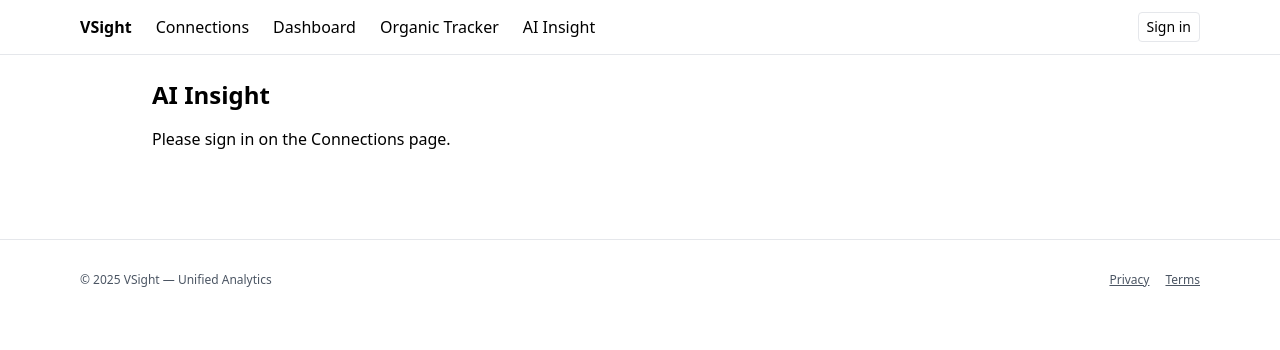
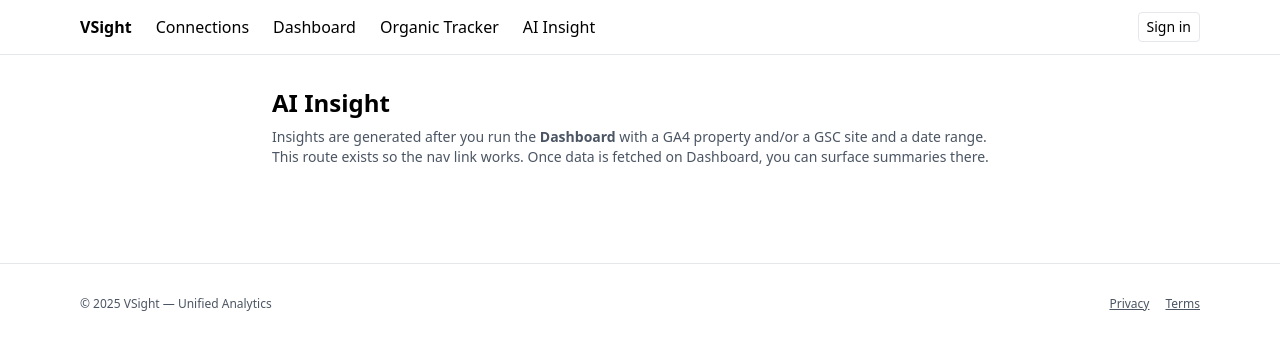
Before and after one commit to Vaibh-v/vsight, a Next.js app: page /insight in a window 1280 px wide. Shown: the top 350 px of the page. Built offline with nearby package versions, Linux system fonts and the light colour scheme; no server answers.

Commit message:
Update insight.tsx

```diff
--- a/pages/insight.tsx
+++ b/pages/insight.tsx
@@ -1,15 +1,12 @@
-import { useSession } from "next-auth/react";
-
+// pages/insight.tsx
 export default function Insight() {
-  const { status } = useSession();
   return (
-    <main className="max-w-5xl mx-auto p-6 space-y-4">
-      <h1 className="text-2xl font-semibold">AI Insight</h1>
-      {status !== "authenticated" ? (
-        <p>Please sign in on the Connections page.</p>
-      ) : (
-        <p>Insights are shown inside Dashboard after you select GA4 + GSC + dates. This page is a placeholder route so the nav link works.</p>
-      )}
-    </main>
+    <div className="max-w-3xl mx-auto px-4 py-8">
+      <h1 className="text-2xl font-semibold mb-2">AI Insight</h1>
+      <p className="text-sm text-gray-600">
+        Insights are generated after you run the <strong>Dashboard</strong> with a GA4 property and/or a GSC site and a date range.
+        This route exists so the nav link works. Once data is fetched on Dashboard, you can surface summaries there.
+      </p>
+    </div>
   );
 }
```
